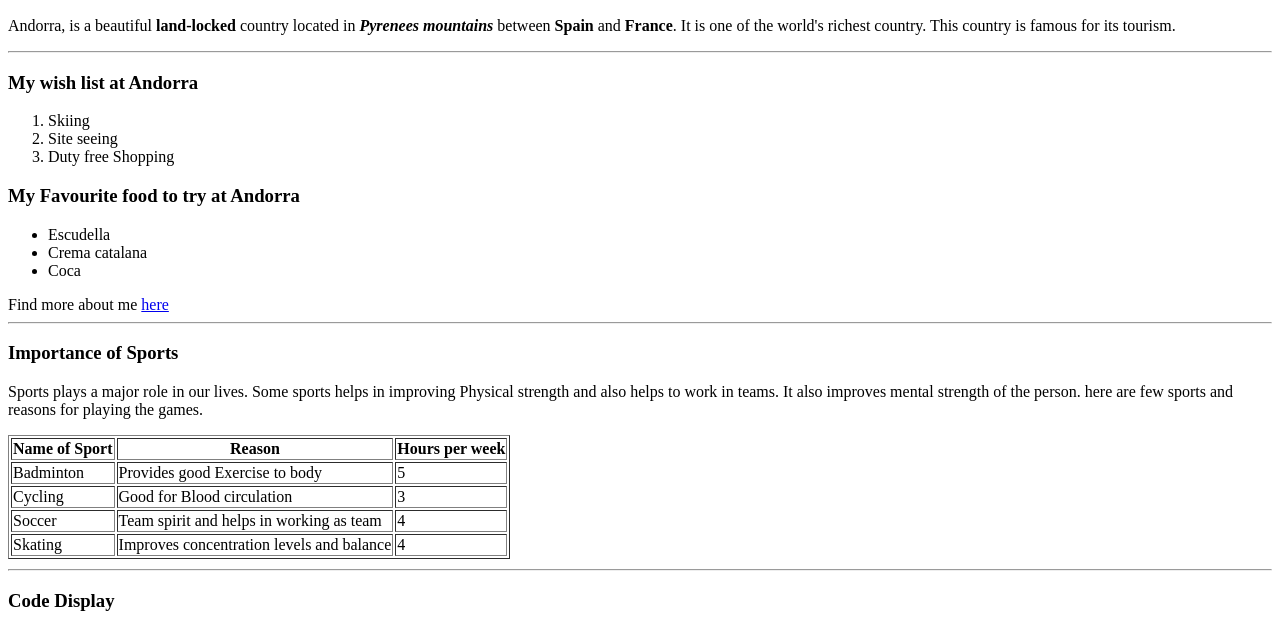
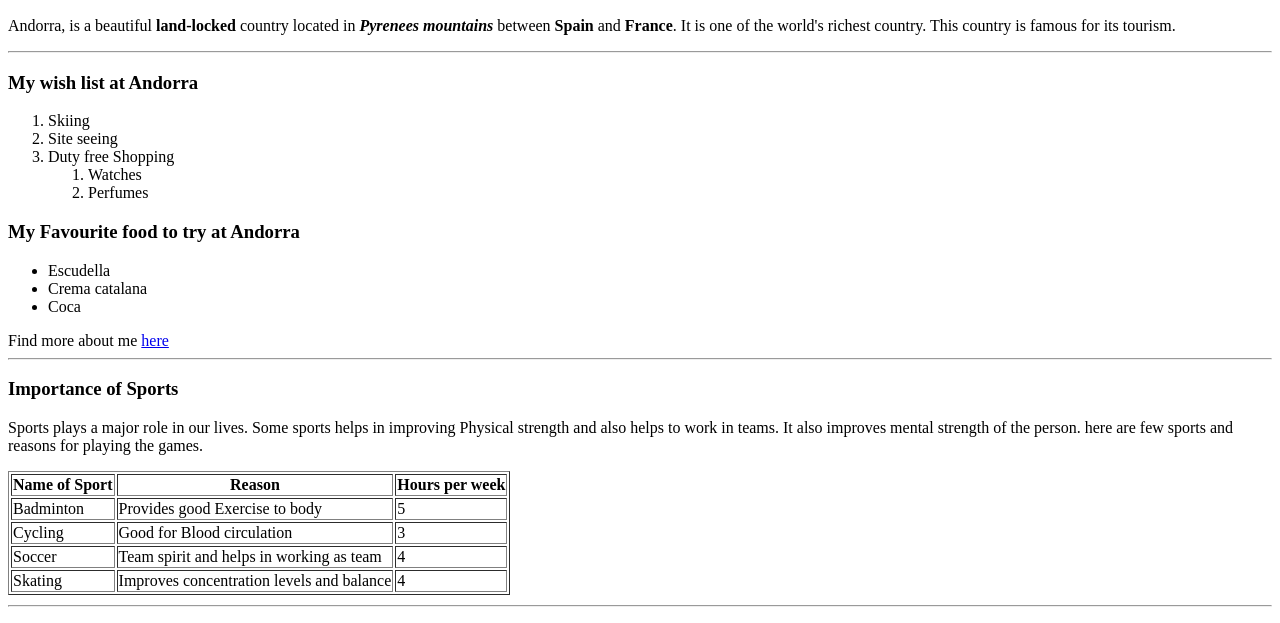
Before and after one commit to 44-563-WebApps-F23/44563-webapps-f23-assignment3-S562015, a plain HTML site: page index.html in a window 1280 px wide. Shown: the part 136-759 px from the top of the page. Drawn offline with Linux system fonts and the light colour scheme.

Commit message:
Modified index.html to add nested orderd list

```diff
--- a/index.html
+++ b/index.html
@@ -18,6 +18,10 @@
         <li>Skiing</li>
         <li>Site seeing</li>
         <li>Duty free Shopping</li>
+            <ol>
+                <li>Watches</li>
+                <li>Perfumes</li>
+            </ol>
     </ol>
 
     <h3>My Favourite food to try at Andorra</h3>
```
